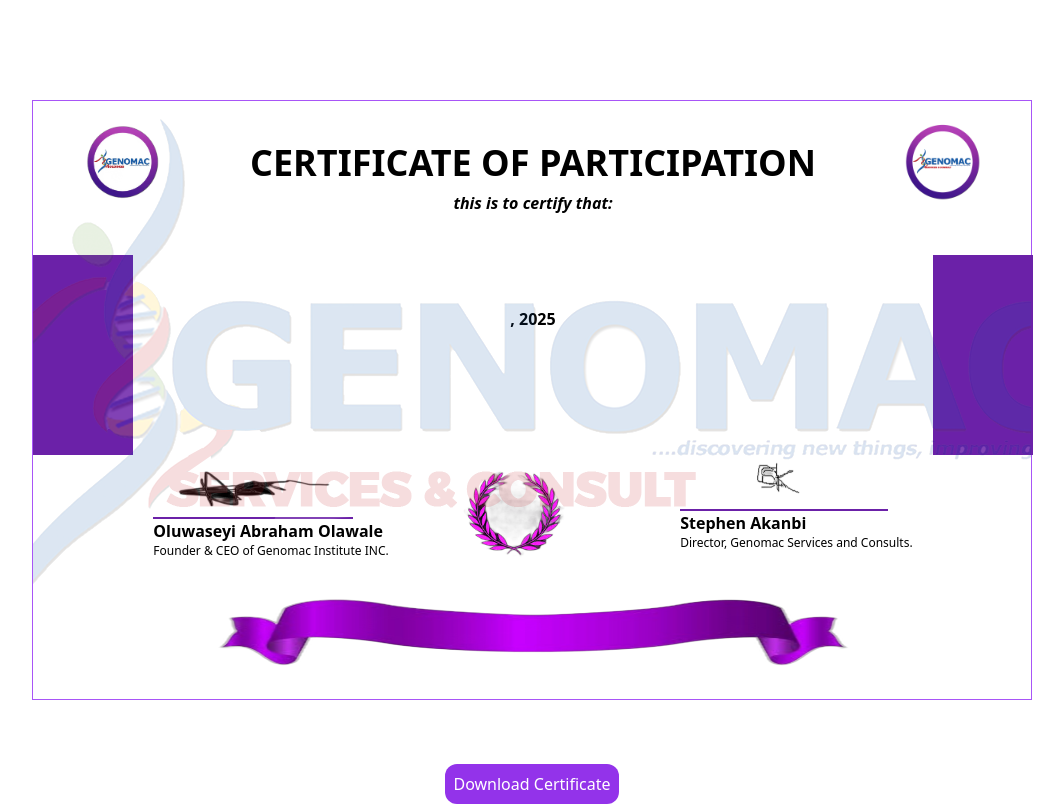
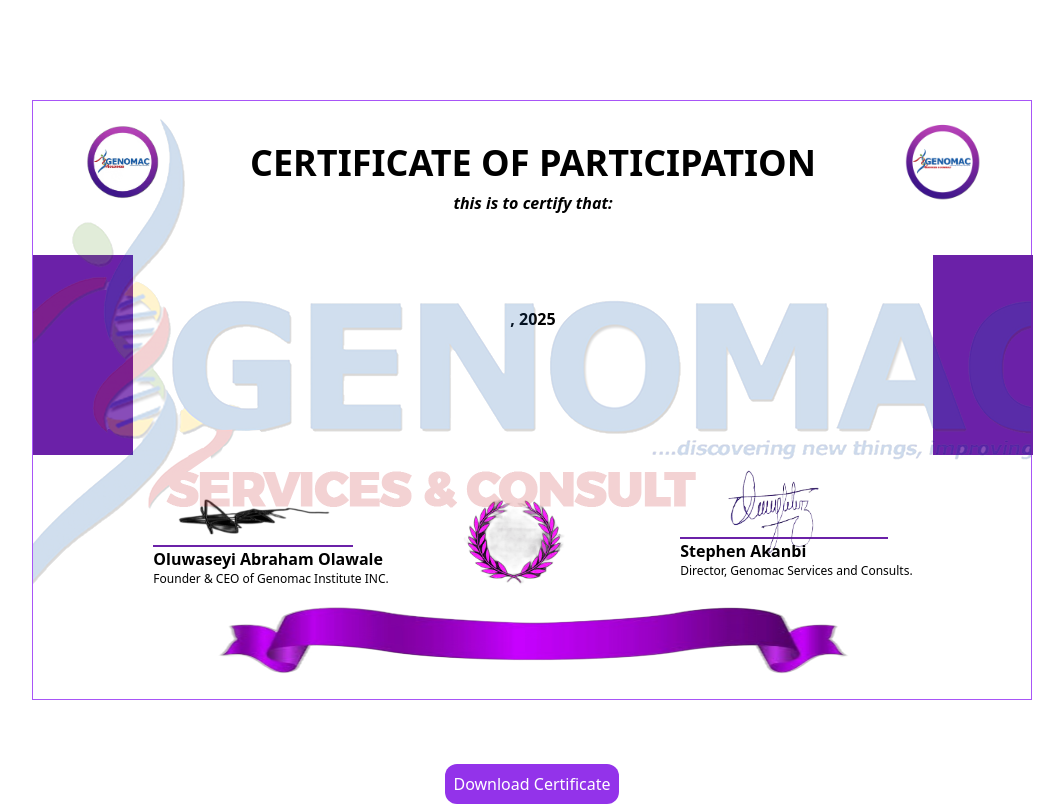
Before and after one commit to IDGoodness/Certificate_Web_React, a React (Vite) app: page /gsccert in a window 1280 px wide. Shown: the whole page, without its empty margins (68-1132 px from the left). Built offline with nearby package versions, Linux system fonts and the light colour scheme.

Commit message:
Finally finshed, if no correction, later designs loku.

```diff
--- a/src/pages/GSCCert.jsx
+++ b/src/pages/GSCCert.jsx
@@ -3,7 +3,7 @@
 import logo from '../assets/gsclogo.png';
 import award from '../assets/ribbon3.png';
 import sign1 from '../assets/sign1.png';
-import sign2 from '../assets/signInsti.png';
+import sign2 from '../assets/gscsignature.png';
 import { toPng } from 'html-to-image';
 import ribbon from '../assets/ribbon2.png';
 
@@ -55,7 +55,7 @@
         <div className='min-w-[1000px] flex justify-center items-center min-h-screen ' >
             <div ref={ref} className='flex flex-col justify-center items-center bg-white ' >
                 <div className='relative w-[1000px] h-[600px] border border-purple-500 flex ' >
-                    <div className='absolute inset-0 bg bg-center opacity-15' style={{ backgroundImage: `url(${logo})` }} ></div>
+                    <div className='absolute inset-0 bg bg-center opacity-20' style={{ backgroundImage: `url(${logo})` }} ></div>
 
                     <div className='flex flex-col mx-auto' >
                         <div className='flex text-center justify-between ' >
@@ -76,7 +76,7 @@
                             </div>
                         </div>
 
-                        <div className='flex justify-around mx-20 -mt-12 ' >
+                        <div className='flex justify-around mx-20 -mt-5 ' >
                             <div className=' ' >
                                 <p className='border-b-2 border-purple-800 w-[200px] ' >
                                     <img src={sign1} alt="signature" className='w-[200px] h-[150px] -mb-10 ' />
@@ -106,7 +106,7 @@
                             </div>
                         </div>
 
-                        <div className='mx-auto -mt-5 ' >
+                        <div className='mx-auto -mt-10 ' >
                             <img src={ribbon} alt="ribbon" className='w-[700px] h-[100px]' />
                         </div>
 
```
Also changed, not shown: src/assets/gscsignature.png (added).
